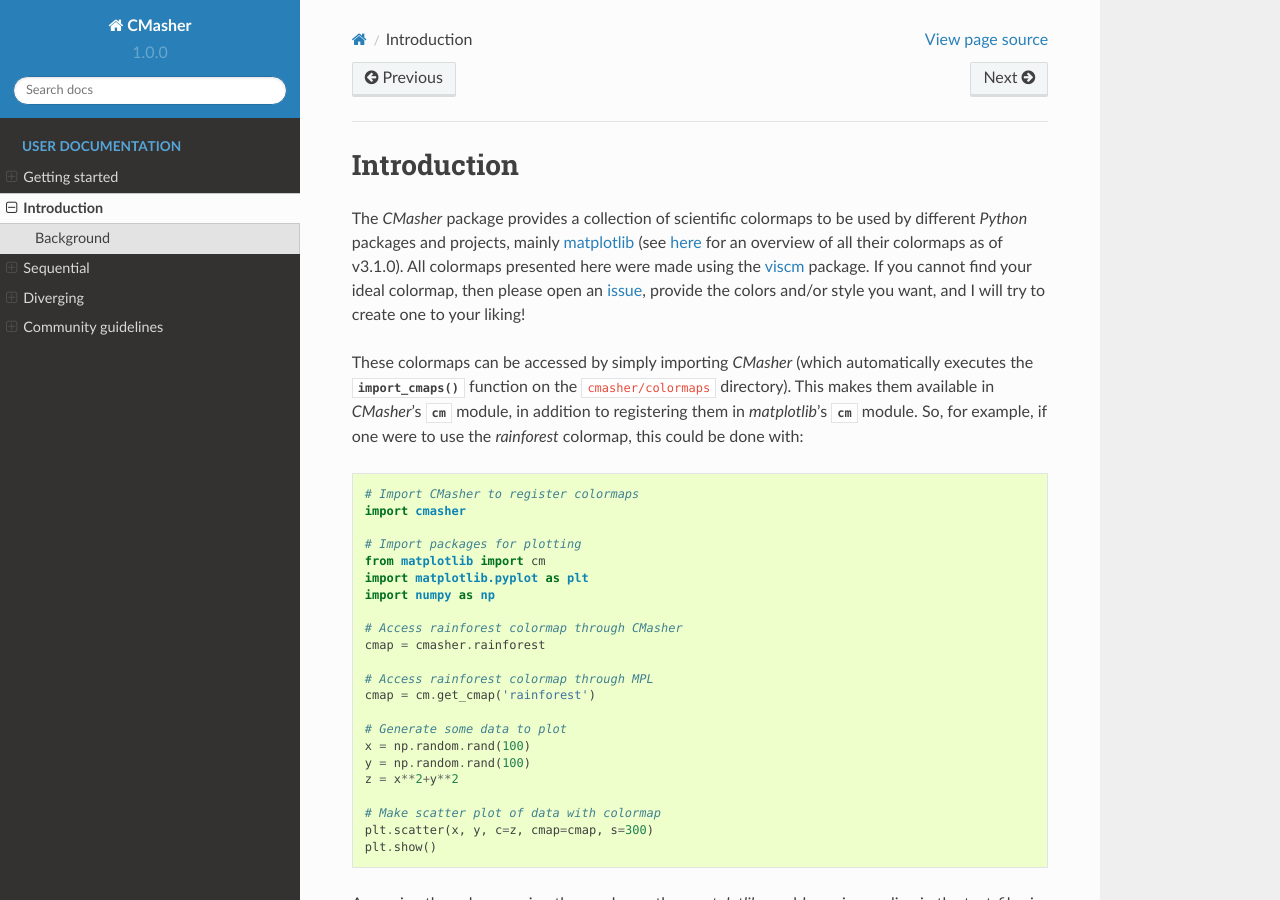
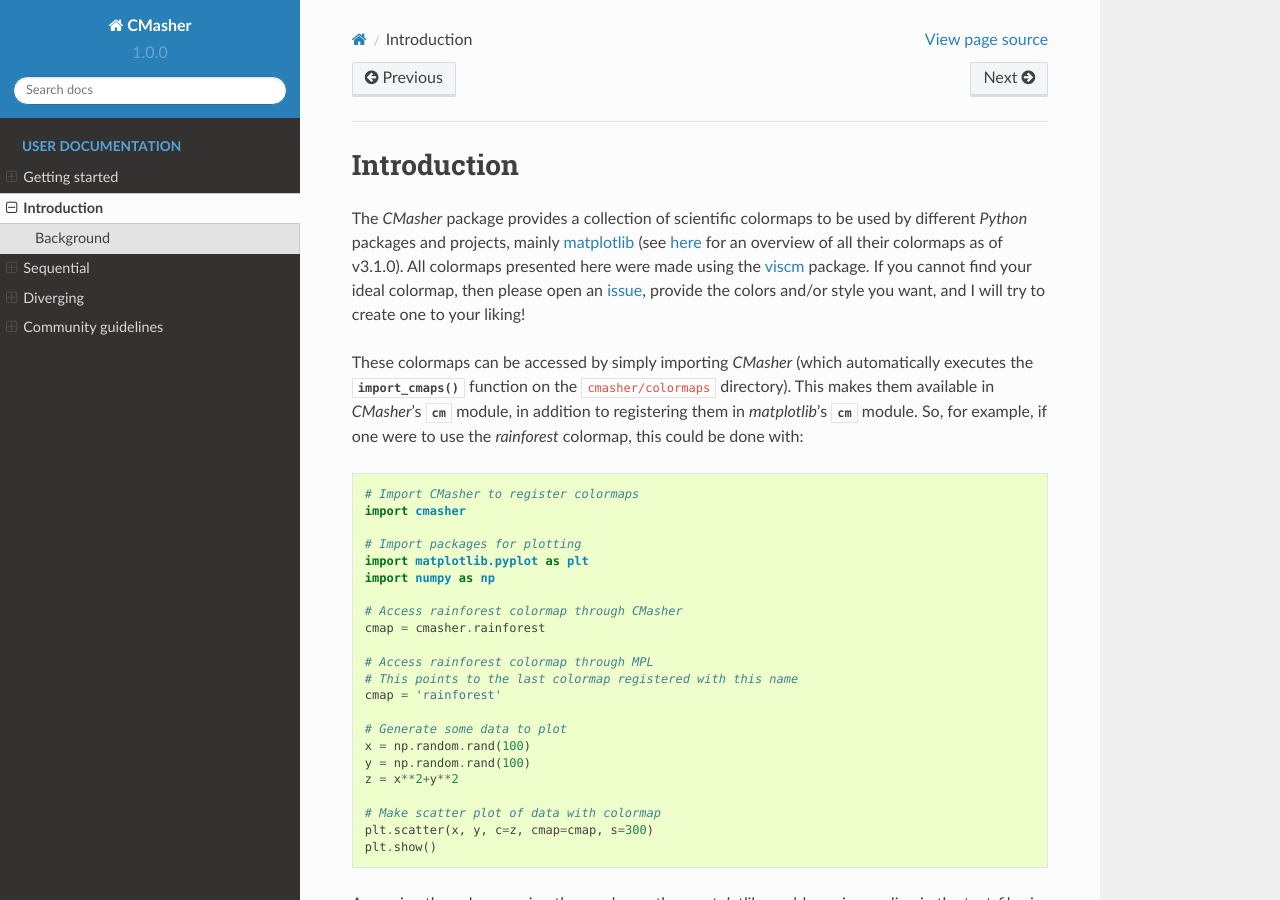
Before and after one commit to 1313e/CMasher, a Sphinx documentation site: the page built from docs/source/user/introduction.rst, in a window 1280 px wide and 900 px high. Built offline with Sphinx 7.4.7 and the Read the Docs theme 2.0.0, drawn with Linux system fonts in a browser that asks for light colours.

Commit message:
Few small modifications to the documentation.

```diff
--- a/README.rst
+++ b/README.rst
@@ -6,6 +6,8 @@
 The colormaps in CMasher are all designed to be perceptually uniform sequential, most of them are color vision deficiency (CVD; colorblind) friendly and they cover a wide range of different color combinations to accommodate for most applications.
 If you cannot find your ideal colormap here, then please open an `issue`_, provide the colors and/or style you want, and I will try to create one to your liking!
 Let's get rid of all bad colormaps in the world together!
+
+*If you use CMasher for your work, then please star the repo, such that I can keep track of how many users it has and more easily raise awareness of bad colormaps.*
 
 .. _issue: https://github.com/1313e/CMasher/issues
 .. _online documentation: https://cmasher.readthedocs.io/en/latest
--- a/docs/source/community_guidelines.rst
+++ b/docs/source/community_guidelines.rst
@@ -3,6 +3,7 @@
 Community guidelines
 ====================
 *CMasher* is an open-source and free-to-use software package (and it always will be), provided under the BSD-3 license (see below for the full license).
+*If you use CMasher for your work, then please star the repo, such that I can keep track of how many users it has and more easily raise awareness of bad colormaps.*
 
 Users are highly encouraged to make contributions to the package or request new features by opening a `GitHub issue`_.
 As with contributions, if you find a problem or issue with *CMasher*, please do not hesitate to open a `GitHub issue`_ about it.
--- a/docs/source/index.rst
+++ b/docs/source/index.rst
@@ -7,6 +7,8 @@
 The colormaps in *CMasher* are all designed to be perceptually uniform sequential, most of them are color vision deficiency (CVD; colorblind) friendly and they cover a wide range of different color combinations to accommodate for most applications.
 If you cannot find your ideal colormap here, then please open an `issue`_, provide the colors and/or style you want, and I will try to create one to your liking!
 Let's get rid of all bad colormaps in the world together!
+
+*If you use CMasher for your work, then please star the repo, such that I can keep track of how many users it has and more easily raise awareness of bad colormaps.*
 
 .. _@1313e: https://github.com/1313e
 .. _Python 2/3: https://www.python.org
--- a/docs/source/user/introduction.rst
+++ b/docs/source/user/introduction.rst
@@ -14,7 +14,6 @@
     import cmasher
 
     # Import packages for plotting
-    from matplotlib import cm
     import matplotlib.pyplot as plt
     import numpy as np
 
@@ -22,7 +21,8 @@
     cmap = cmasher.rainforest
 
     # Access rainforest colormap through MPL
-    cmap = cm.get_cmap('rainforest')
+    # This points to the last colormap registered with this name
+    cmap = 'rainforest'
 
     # Generate some data to plot
     x = np.random.rand(100)
```
